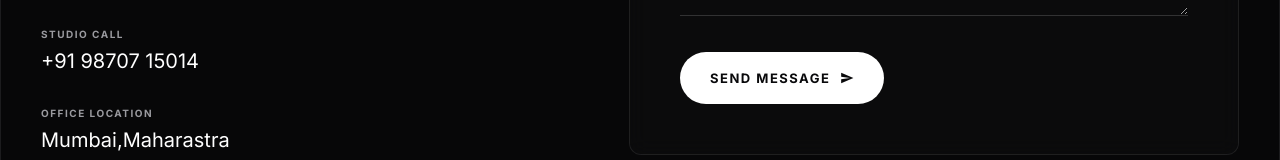
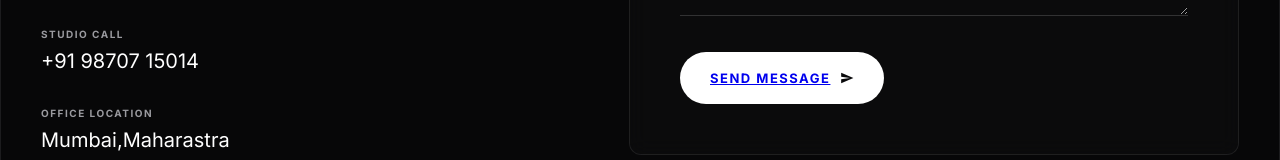
Before and after one commit to rajkakaiya/portfolio, a plain HTML site: page index.html in a window 1280 px wide. Shown: the part 4784-4944 px from the top of the page. Drawn offline with Linux system fonts and the light colour scheme; a web font is replaced by a local one.

Commit message:
Update index.html

```diff
--- a/index.html
+++ b/index.html
@@ -2633,7 +2633,7 @@
           </div>
 
           <button type="submit" class="submit-button">
-            <span>Send Message</span>
+            <span><a href="</a>">Send Message</a></span>
             <svg viewBox="0 0 24 24">
               <path d="M2.01 21L23 12 2.01 3 2 10l15 2-15 2z"/>
             </svg>
```
